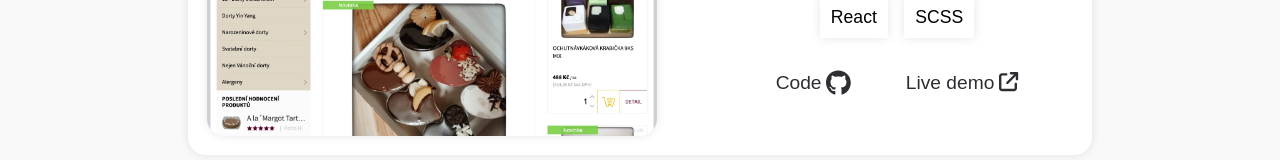
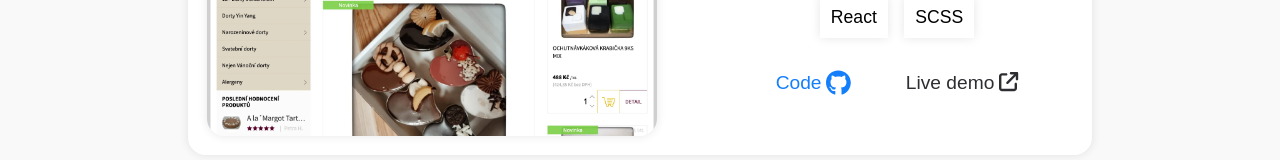
Before and after one commit to zdenekdev/portfolio, a React (Create React App) app: page / in a window 1280 px wide. In both pictures the pointer is over the link 813 px from the left and 1960 px from the top of the page. Shown: the part 1877-2037 px from the top of the page. Built offline with nearby package versions, Linux system fonts and the light colour scheme.

Commit message:
přidaná hover barva na links

```diff
--- a/src/index.css
+++ b/src/index.css
@@ -299,6 +299,11 @@
   color: #2d2e32;
 }
 
+.portfolio__github-link:hover,
+.portfolio__demo-link:hover {
+  color: var(--color-secondary);
+}
+
 .portfolio__github-icon {
   font-size: 1.6rem;
 }
```
